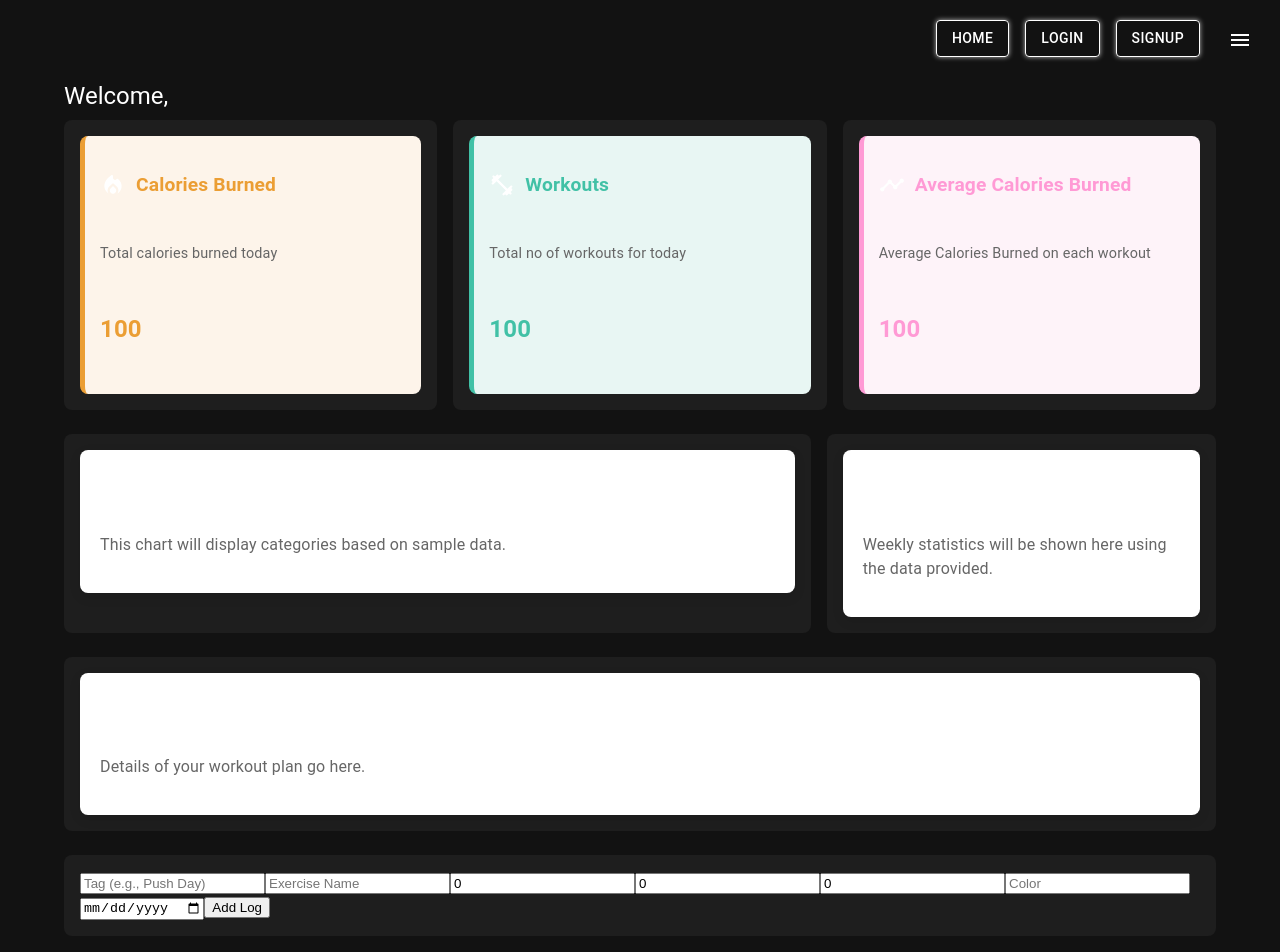
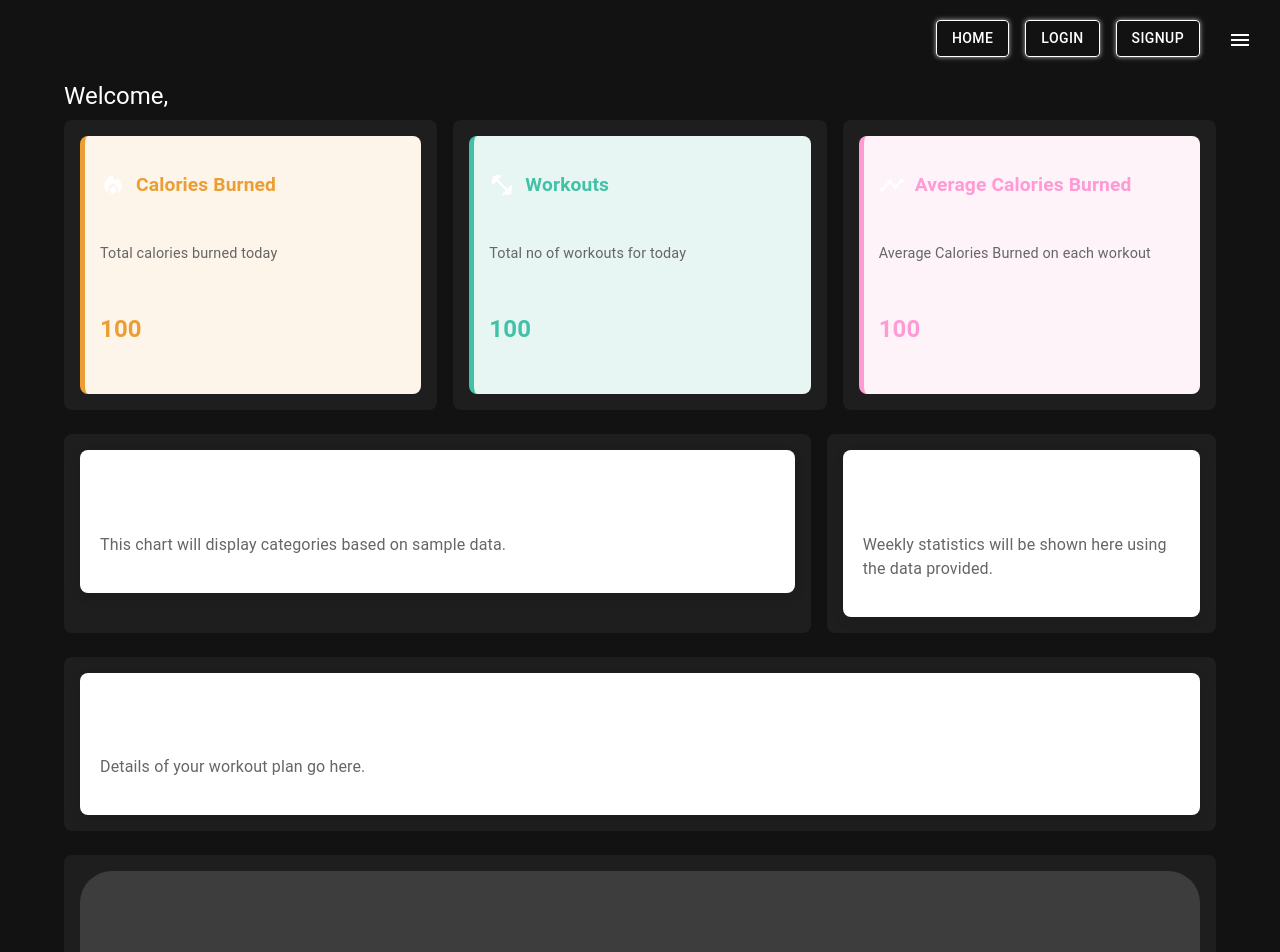
Before and after one commit to ngupta0843/CS35L-Final-Project, a React (Create React App) app in the folder client/: page /dashboard in a window 1280 px wide. Shown: the top 952 px of the page. Built offline with nearby package versions, Linux system fonts and the light colour scheme.

Commit message:
beautified overall look of Dynamic Logger - dynamically adds up to 3 exerciseLogs per row - input fields look nicer

```diff
--- a/client/src/components/dashboard/DynamicLogger.jsx
+++ b/client/src/components/dashboard/DynamicLogger.jsx
@@ -1,6 +1,7 @@
 import React, { useState, useEffect } from "react";
 import ExerciseLog from "./WorkoutComponent";
 import { useSelector } from "react-redux";
+import styles from "./DynamicLoggerStyles.module.css";
 import axios from "axios";
 
 const DynamicLogger = () => {
@@ -107,8 +108,9 @@ const DynamicLogger = () => {
 
   return (
     <div>
-      <div>
+      <div className={styles.form}>
         <input
+          className={styles.input}
           type="text"
           name="tag"
           value={newLog.tag}
@@ -116,6 +118,7 @@ const DynamicLogger = () => {
           placeholder="Tag (e.g., Push Day)"
         />
         <input
+          className={styles.input}
           type="text"
           name="exercise"
           value={newLog.exercise}
@@ -123,6 +126,7 @@ const DynamicLogger = () => {
           placeholder="Exercise Name"
         />
         <input
+          className={styles.input}
           type="number"
           name="weight"
           value={newLog.weight}
@@ -130,6 +134,7 @@ const DynamicLogger = () => {
           placeholder="Weight"
         />
         <input
+         className={styles.input}
           type="number"
           name="reps"
           value={newLog.reps}
@@ -137,6 +142,7 @@ const DynamicLogger = () => {
           placeholder="Reps"
         />
         <input
+        className={styles.input}
           type="number"
           name="sets"
           value={newLog.sets}
@@ -144,6 +150,7 @@ const DynamicLogger = () => {
           placeholder="Sets"
         />
         <input
+          className={styles.input}
           type="text"
           name="color"
           value={newLog.color}
@@ -151,6 +158,7 @@ const DynamicLogger = () => {
           placeholder="Color"
         />
         <input
+          className={styles.input}
           type="date"
           name="date"
           value={newLog.date}
@@ -164,7 +172,7 @@ const DynamicLogger = () => {
         )}
       </div>
 
-      <div>
+      <div className={styles.logContainer}>
         {logs.map((log) => (
           <ExerciseLog
             key={log._id}
--- /dev/null
+++ b/client/src/components/dashboard/DynamicLoggerStyles.module.css
@@ -0,0 +1,42 @@
+.form {
+    display:flex;
+    flex-direction: row;
+    flex-wrap: wrap;
+    justify-content: center;
+    background-color: rgb(61, 61, 61);
+    padding: 3em;
+    border-radius: 2em;
+}
+.input {
+    text-decoration: none;
+    font-size: large;
+    color:white;
+    border:none;
+    background-color: rgb(61, 61, 61);
+    outline:none;
+    margin:1em;
+    padding: 1em;
+    width:25%;
+    border-bottom: 3px solid rgb(255, 255, 255);
+}
+
+.input::placeholder {
+    color:white;
+}
+
+.logContainer {
+    display: flex;
+    flex-direction: row;
+
+    justify-content:center;
+    align-items: center;
+    margin: 2em;
+    flex-wrap: wrap;
+    width: 100%;
+}
+
+.logStyle {
+    /* padding:3em;
+    margin: 5em; */
+    color: white;
+}
--- a/client/src/components/dashboard/WorkoutComponent.jsx
+++ b/client/src/components/dashboard/WorkoutComponent.jsx
@@ -21,15 +21,15 @@ const ExerciseLog = ({ log, onDelete, onEdit }) => {
       sx={{
         borderRadius: "8px",
         boxShadow: "0px 2px 4px rgba(0,0,0,0.1)",
-        marginBottom: "16px",
+        // marginBottom: "16px",
         overflow: "hidden",
         backgroundColor: `${borderColor}20`,
         padding: "16px",
-        margin: "16px 0",
+        margin: "16px",
         borderLeft: `6px solid ${borderColor}`,
         display: "flex",
         flexDirection: "column",
-        gap: "8px",
+        gap: "20px",
       }}
     >
       <Typography variant="h5" sx={{ color: borderColor, fontWeight: "bold" }}>
```
